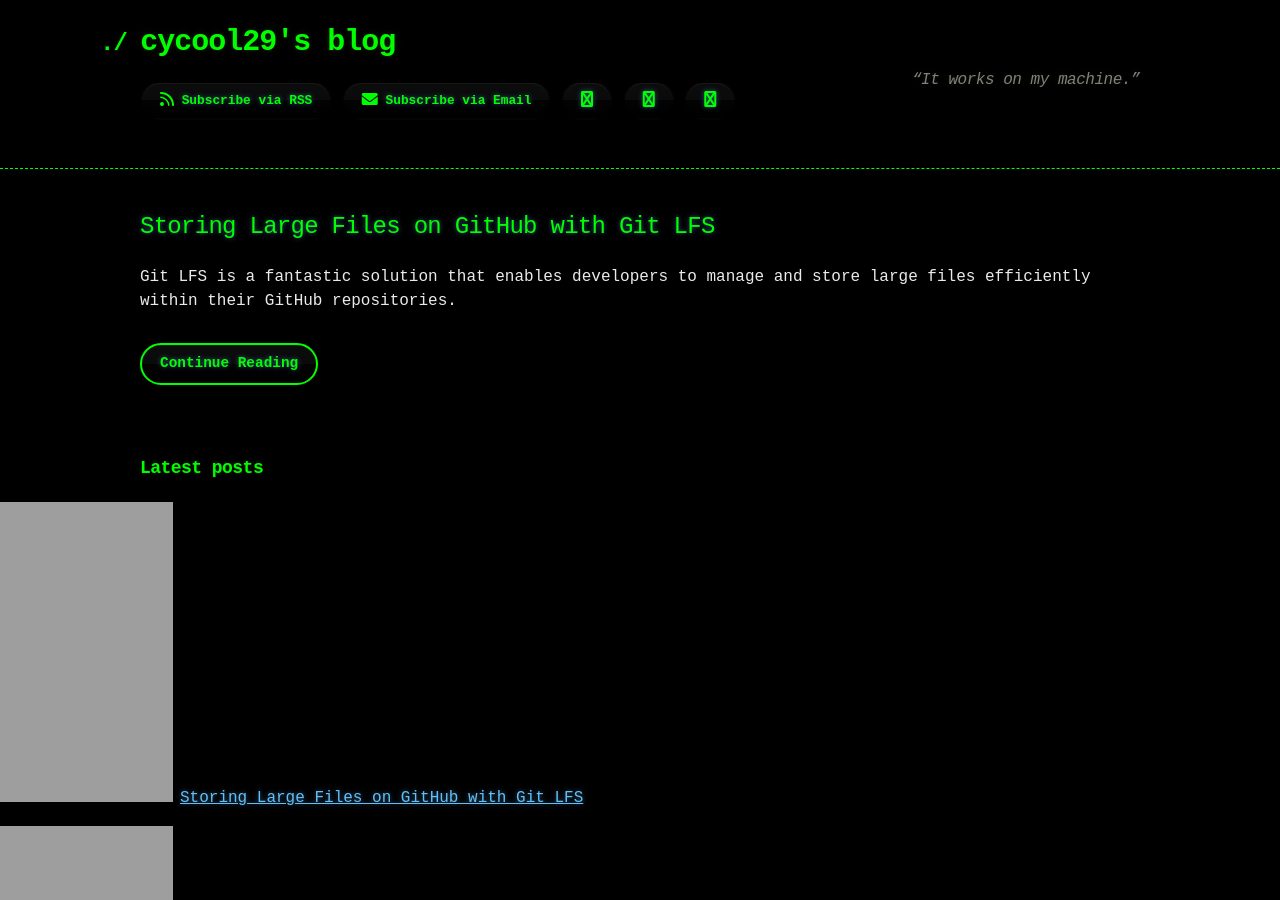
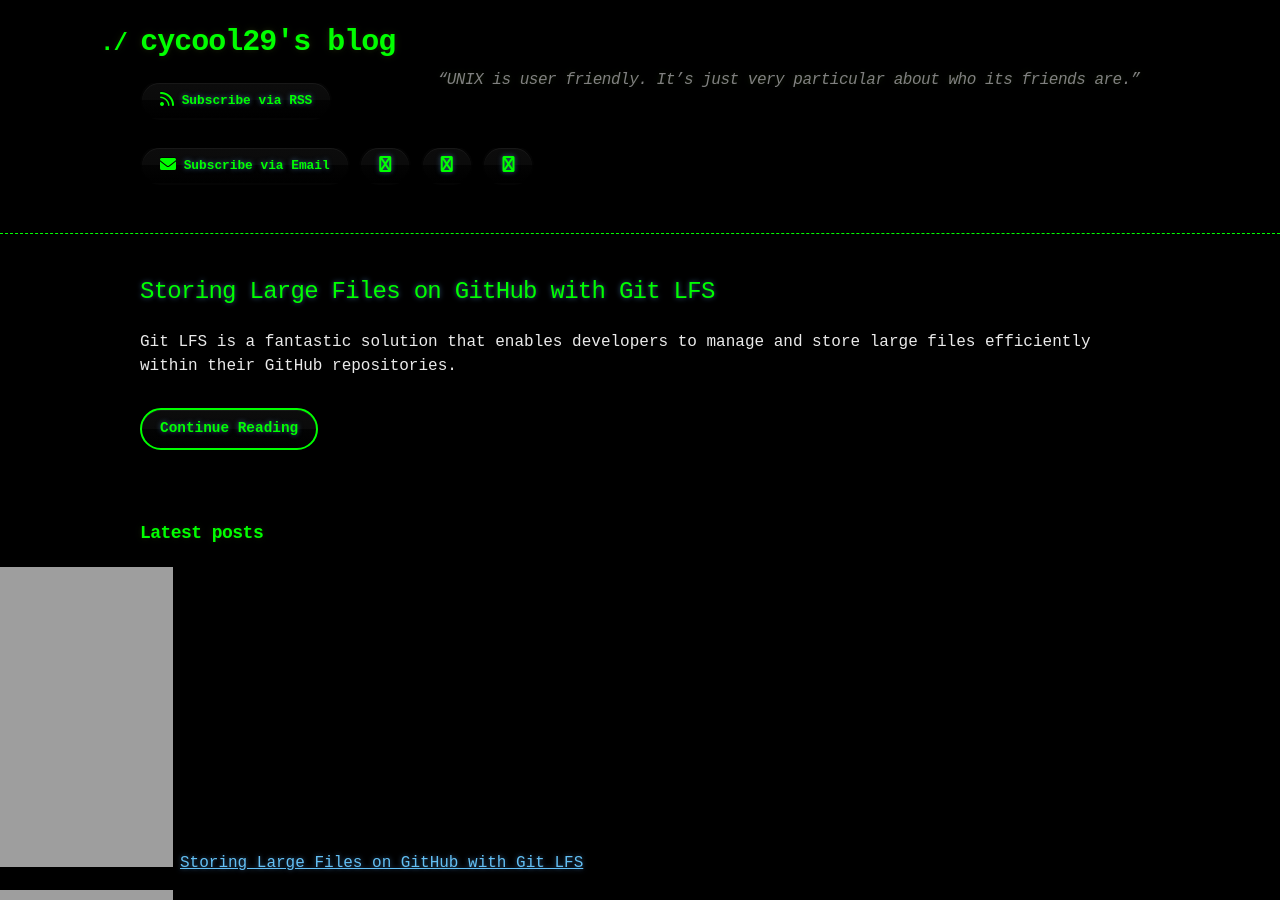
Before and after one commit to cycool29/cycool29.github.io, a Jekyll site: the page built from index.md, in a window 1280 px wide and 900 px high. Built offline with Jekyll 4.4.1, drawn with Linux system fonts in a browser that asks for light colours; a style sheet for code colours, icons or effects is not loaded.

Commit message:
Update quotes

```diff
--- a/_config.yml
+++ b/_config.yml
@@ -1,5 +1,5 @@
 title: cycool29's blog
-description: "“It works on my machine.” "
+description: "“UNIX is user friendly. It’s just very particular about who its friends are.” "
 bio: A high school student. Intermediate in Python, Git, Bash. Learning JavaScript. He/Him. "
 author: cycool29
 url: https://cycool29.github.io
```
